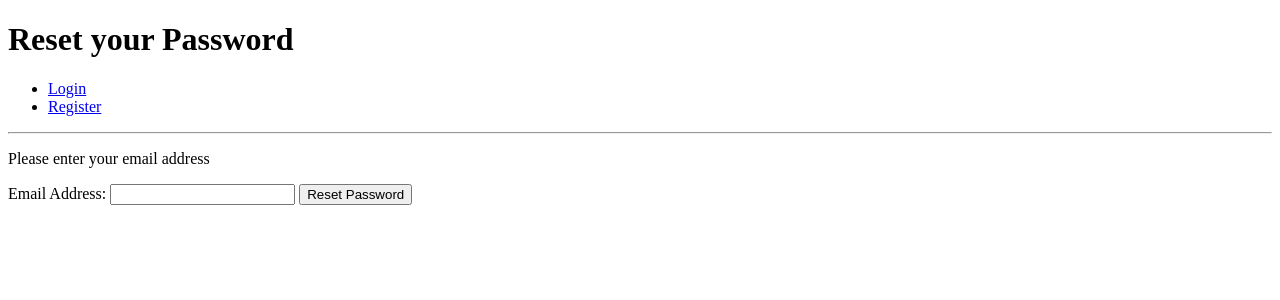
After one commit to djjtyn/django-auth, a Django app: page /accounts/password-reset/ in a window 1280 px wide. The commit adds this page. Shown: the top 300 px of the page. Run offline with Django 3.2, Linux system fonts and the light colour scheme.

Commit message:
password_reset_email done

```diff
--- a/accounts/templates/login.html
+++ b/accounts/templates/login.html
@@ -7,4 +7,5 @@
       {{ login_form}}
       <button type="submit">Login</button>
     </form>
+    <p><a href="{% url 'password_reset' %}">Forgot your password?</a></p>
 {% endblock %}
--- /dev/null
+++ b/accounts/templates/profile.html
@@ -0,0 +1,6 @@
+{% extends 'base.html' %}
+{% block page_title %}{{ user }}'s Profile{% endblock %}
+{% block page_heading %}{{ user }}'s Profile{% endblock %}
+{% block content %}
+  <p>{{ profile.email}}</p>
+{% endblock %}
--- /dev/null
+++ b/accounts/url_reset.py
@@ -0,0 +1,11 @@
+from django.conf.urls import url
+from django.core.urlresolvers import reverse_lazy
+from django.contrib.auth.views import password_reset, password_reset_done, password_reset_confirm, password_reset_complete
+
+urlpatterns = [
+    url('^$', password_reset, {'post_reset_redirect': reverse_lazy('password_reset_done')}, name='password_reset'),
+    url(r'^done/$', password_reset_done, name='password_reset_done'),
+    url(r'^(?P<uidb64>[0-9A-Za-z]+)-(?P<token>.+)/$', password_reset_confirm,
+        {'post_reset_redirect': reverse_lazy('password_reset_complete')}, name='password_reset_confirm'),
+    url('^complete/$', password_reset_complete, name='password_reset_complete')
+]
--- /dev/null
+++ b/accounts/urls.py
@@ -0,0 +1,11 @@
+from django.conf.urls import url, include
+from accounts.views import logout, login, registration, user_profile
+from accounts import url_reset
+
+urlpatterns = [
+    url(r'^logout/', logout, name="logout"),
+    url(r'^login/', login, name="login"),
+    url(r'^register/', registration, name="registration"),
+    url(r'^profile/', user_profile, name="profile"),
+    url(r'^password-reset/', include(url_reset))
+]
--- a/accounts/views.py
+++ b/accounts/views.py
@@ -1,6 +1,7 @@
 from django.shortcuts import render, redirect, reverse
 from django.contrib import auth, messages
 from django.contrib.auth.decorators import login_required
+from django.contrib.auth.models import User
 from accounts.forms import UserLoginForm, UserRegistrationForm
 
 
@@ -61,3 +62,8 @@ def registration(request):
         registration_form = UserRegistrationForm()
         return render(request, 'registration.html', {
             "registration_form": registration_form})
+
+def user_profile(request):
+    """The user's profile page"""
+    user = User.objects.get(email=request.user.email)
+    return render(request, 'profile.html', {"profile": user})
--- a/django_auth/settings.py
+++ b/django_auth/settings.py
@@ -123,3 +123,5 @@ USE_TZ = True
 STATIC_URL = '/static/'
 
 MESSAGE_STORAGE = 'django.contrib.messages.storage.session.SessionStorage'
+
+EMAIL_BACKEND = "django.core.mail.backends.console.EmailBackend"
--- a/django_auth/urls.py
+++ b/django_auth/urls.py
@@ -1,26 +1,10 @@
-"""django_auth URL Configuration
-
-The `urlpatterns` list routes URLs to views. For more information please see:
-    https://docs.djangoproject.com/en/1.11/topics/http/urls/
-Examples:
-Function views
-    1. Add an import:  from my_app import views
-    2. Add a URL to urlpatterns:  url(r'^$', views.home, name='home')
-Class-based views
-    1. Add an import:  from other_app.views import Home
-    2. Add a URL to urlpatterns:  url(r'^$', Home.as_view(), name='home')
-Including another URLconf
-    1. Import the include() function: from django.conf.urls import url, include
-    2. Add a URL to urlpatterns:  url(r'^blog/', include('blog.urls'))
-"""
-from django.conf.urls import url
+from django.conf.urls import url, include
 from django.contrib import admin
-from accounts.views import index, logout, login, registration
+from accounts.views import index
+from accounts import urls as accounts_urls
 
 urlpatterns = [
     url(r'^admin/', admin.site.urls),
-    url(r'^$', index, name='index'),
-    url(r'^accounts/logout/$', logout, name='logout'),
-    url(r'^accounts/login/$', login, name='login'),
-     url(r'^accounts/register/$', registration, name='registration'),
+    url(r'^$', index, name="index"),
+    url(r'^accounts/', include(accounts_urls))
 ]
--- a/templates/base.html
+++ b/templates/base.html
@@ -12,7 +12,7 @@
     <ul>
       {% if user.is_authenticated %}
       <li><a href="{% url 'logout' %}">Logout</a></li>
-      <li><a href="#">Profile</a></li>
+      <li><a href="{% url 'profile' %}">Profile</a></li>
       {% else %}
       <li><a href="{% url 'login' %}">Login</a></li>
       <li><a href="{% url 'registration' %}">Register</a></li>
--- /dev/null
+++ b/templates/registration/password_reset_form.html
@@ -0,0 +1,15 @@
+{% extends 'base.html' %}
+{% block page_title %}Password Reset Page{% endblock %}
+{% block page_heading %}Reset your Password{% endblock %}
+{% block content %}
+  <form method="POST">
+    <p>Please enter your email address</p>
+    {% csrf_token %}
+    {{ form.email.errors }}
+    <p>
+      <label for="id_email">Email Address:</label>
+      {{ form.email }}
+      <button>Reset Password</button>
+    </p>
+  </form>
+{% endblock %}
```
Also changed, not shown: templates/registration/password_reset_email.html (added, +9 -0 lines), db.sqlite3.
